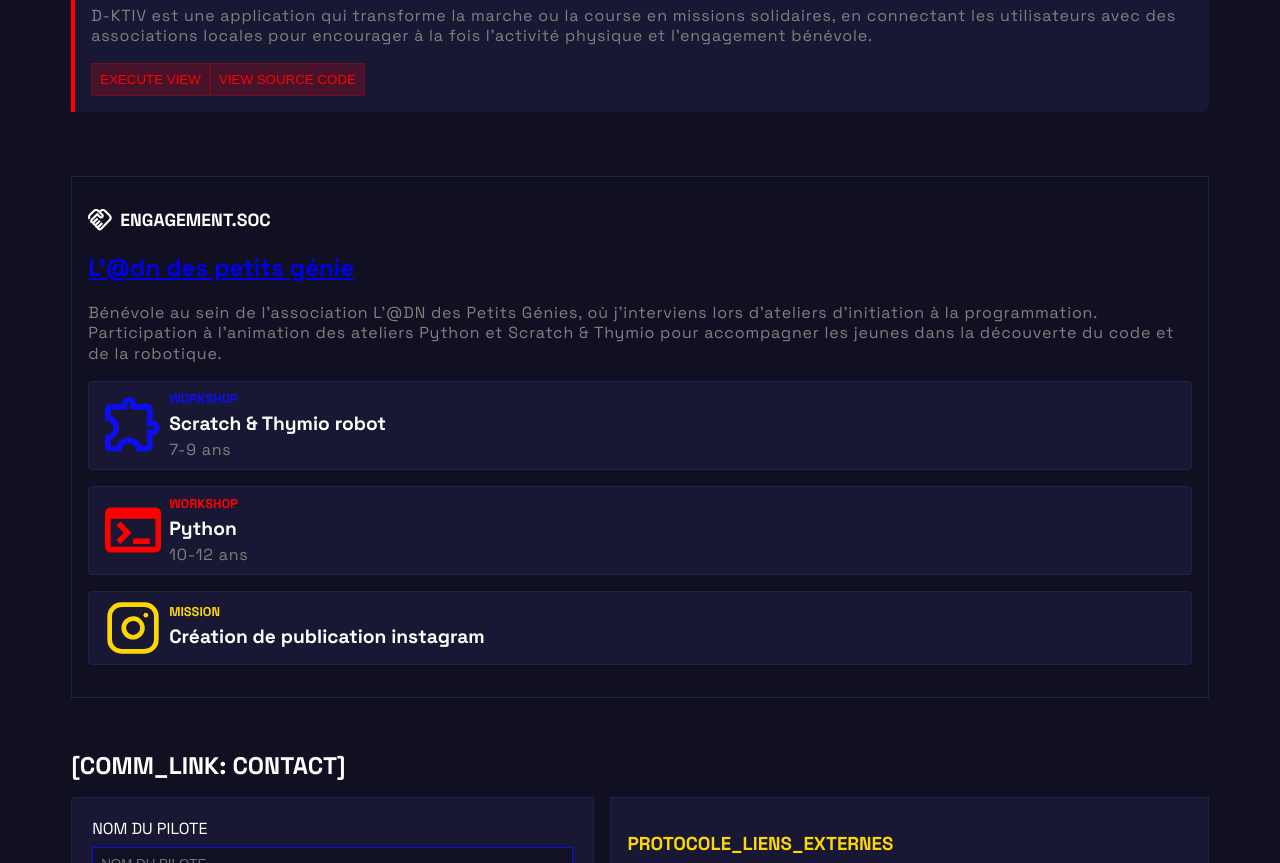
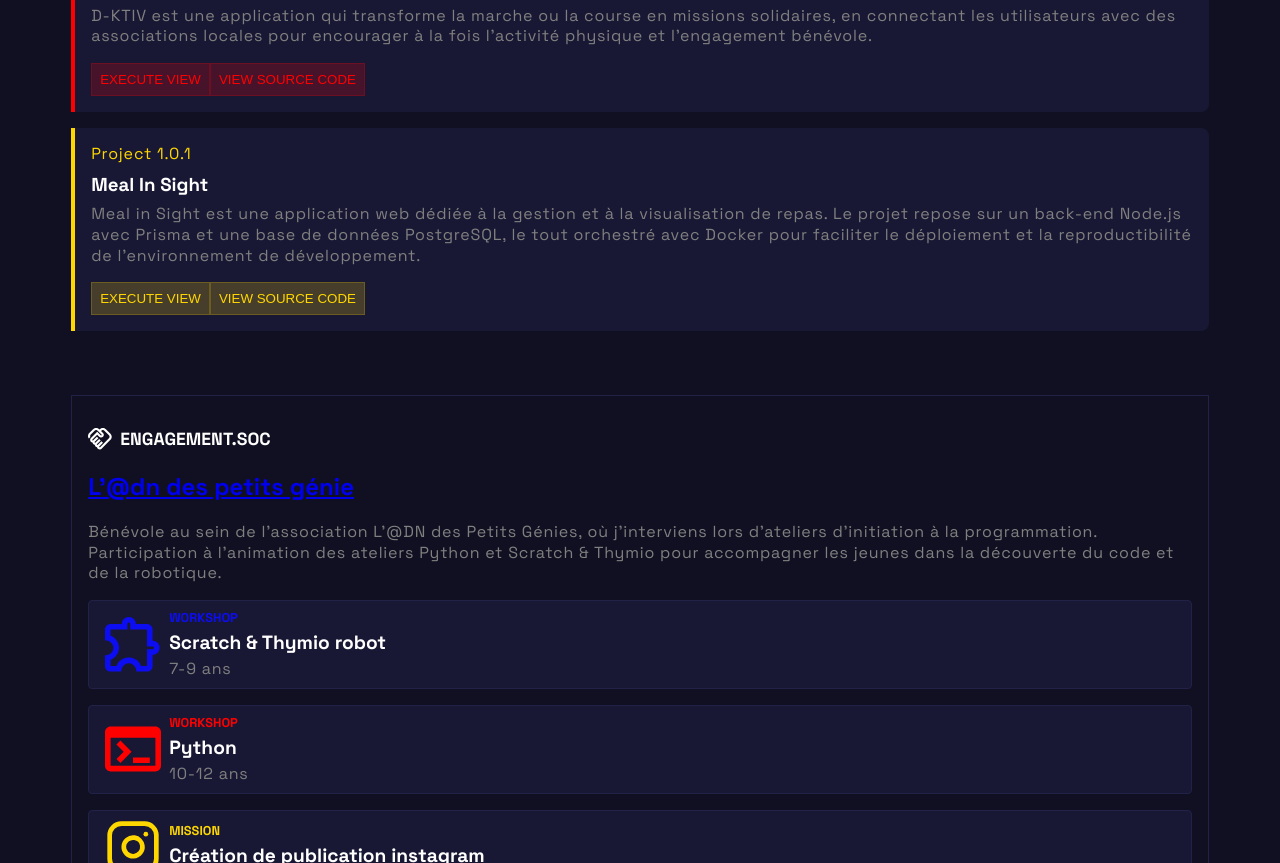
Before and after one commit to christophernafrere/portfolio-new, a Next.js app: page / in a window 1280 px wide. Shown: the part 1500-2363 px from the top of the page. Built offline with nearby package versions, Linux system fonts and the light colour scheme.

Commit message:
add meal in sight

```diff
--- a/src/section/deployment-history.tsx
+++ b/src/section/deployment-history.tsx
@@ -44,6 +44,39 @@ export default function DeploymentHistory() {
                             les utilisateurs avec des associations locales pour
                             encourager à la fois l&apos;activité physique et
                             l&apos;engagement bénévole.
+                        </p>
+                        <button
+                            onClick={() =>
+                                window.open(
+                                    "https://dktiv.christopher-nafrere.fr/",
+                                )
+                            }>
+                            EXECUTE VIEW
+                        </button>
+
+                        <button
+                            onClick={() =>
+                                window.open(
+                                    "https://github.com/christophernafrere/dktiv-re",
+                                )
+                            }>
+                            VIEW SOURCE CODE
+                        </button>
+                    </DeploymentData>
+                </DeploymentItem>
+
+                <DeploymentItem>
+                    <DeploymentData>
+                        <p className="version">Project 1.0.1</p>
+                        <h3>Meal In Sight</h3>
+                        <p className="description">
+                            Meal in Sight est une application web dédiée à la
+                            gestion et à la visualisation de repas. Le projet
+                            repose sur un back-end Node.js avec Prisma et une
+                            base de données PostgreSQL, le tout orchestré avec
+                            Docker pour faciliter le déploiement et la
+                            reproductibilité de l&apos;environnement de
+                            développement.
                         </p>
                         <button
                             onClick={() =>
```
